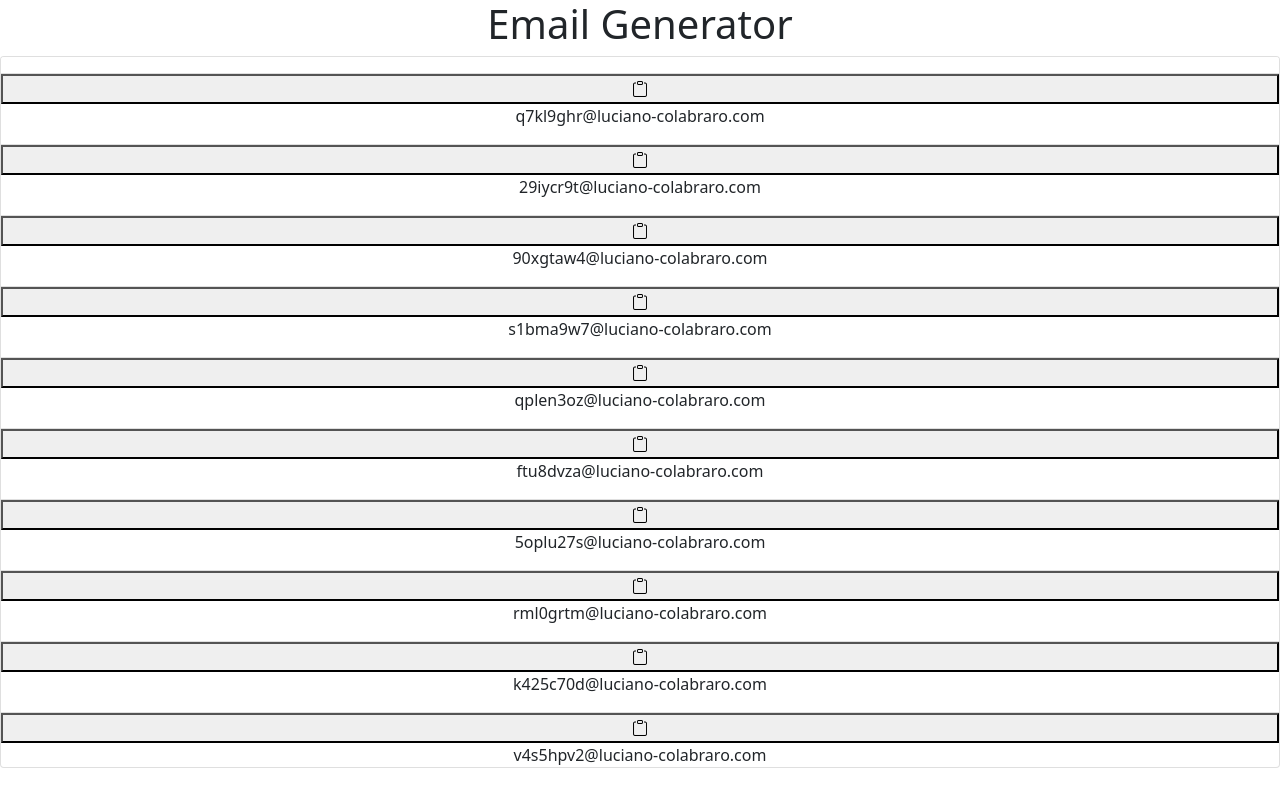
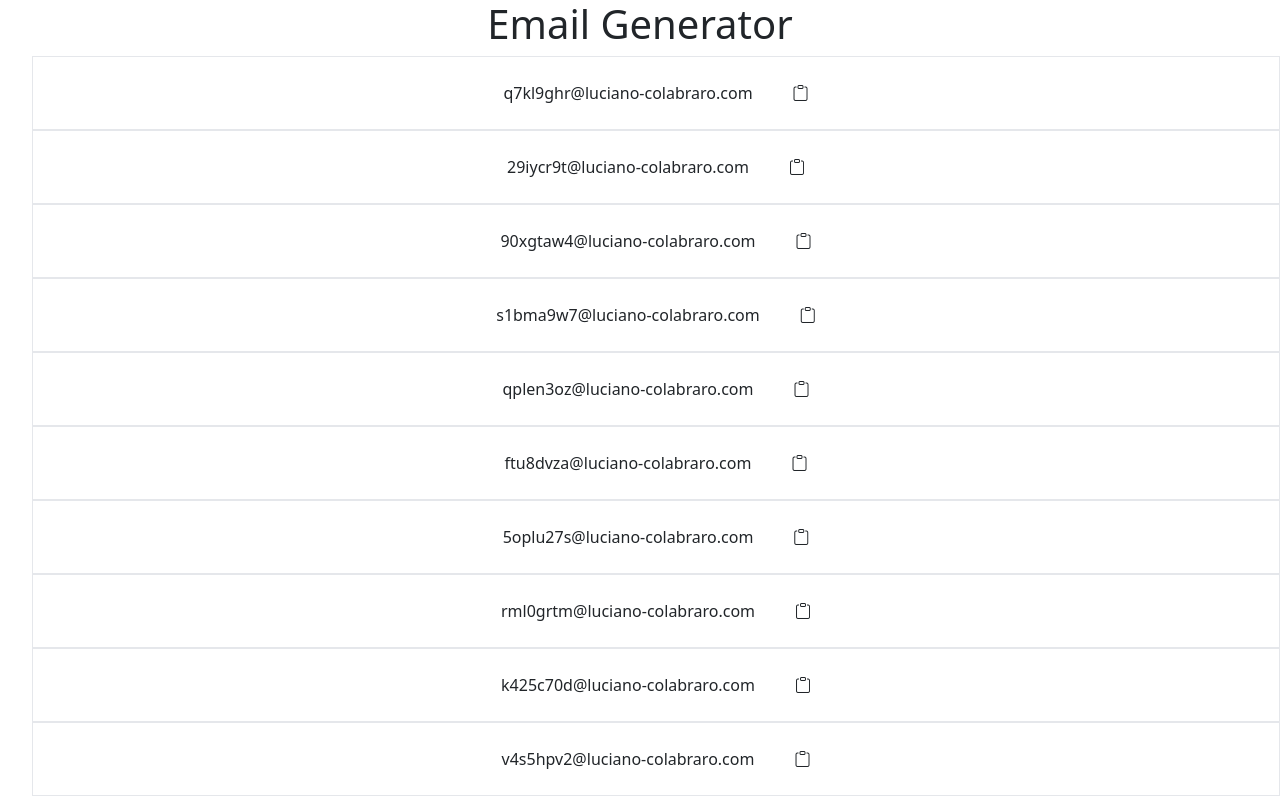
Before and after one commit to lucioxx89/Email_Generator, a React (Create React App) app: page / in a window 1280 px wide. Shown: the top 808 px of the page. Built offline with nearby package versions, Linux system fonts and the light colour scheme.

Commit message:
add tailwinf, add some style

```diff
--- a/public/index.html
+++ b/public/index.html
@@ -9,6 +9,7 @@
       name="description"
       content="Web site created using create-react-app"
     />
+    <script src="https://cdn.tailwindcss.com"></script>
     <link rel="apple-touch-icon" href="%PUBLIC_URL%/logo192.png" />
     <!--
       manifest.json provides metadata used when your web app is installed on a
--- a/src/components/SuggestedEmail.js
+++ b/src/components/SuggestedEmail.js
@@ -1,4 +1,4 @@
-import { CopyToClipboard } from "react-copy-to-clipboard";
+// import { CopyToClipboard } from "react-copy-to-clipboard";
 
 function SuggestedEmail(props) {
   const alias = props.alias;
@@ -9,13 +9,13 @@ function SuggestedEmail(props) {
   };
 
   return (
-    <>
-      <div class="list-group-item w-10 " />
-      <button onClick={clickHandler}>
-        <i class="bi bi-clipboard"></i>
-      </button>
+    <div class="p-4 border-1">
       {alias}@{domain}
-    </>
+      <i
+        onClick={clickHandler}
+        class="bi bi-clipboard cursor-pointer pl-10 "
+      ></i>
+    </div>
   );
 }
 
--- a/src/components/SuggestedEmailsList.js
+++ b/src/components/SuggestedEmailsList.js
@@ -13,8 +13,8 @@ function SuggestedEmailsList() {
   };
 
   return (
-    <div class="card">
-      <ul class="list-group list-group-flush">
+    <div>
+      <ul class="list-group-flush">
         {generateRandomWords(10).map((alias) => (
           <SuggestedEmail alias={alias} domain={domain} />
         ))}
```
